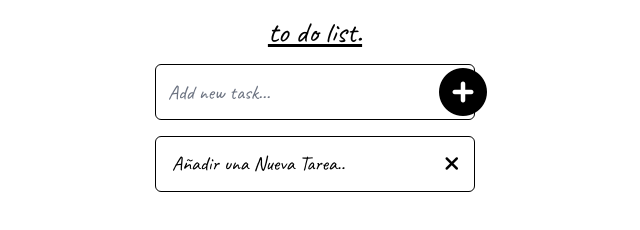
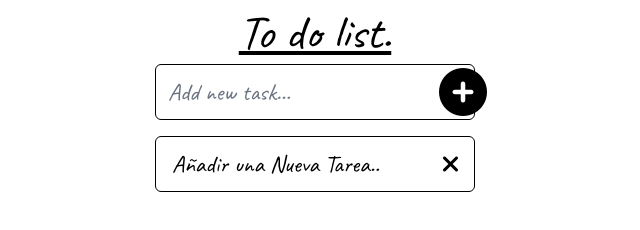
Before and after one commit to JeanLanma/to-do, a website: page index.html in a window 1280 px wide. Shown: the whole page, without its empty margins (325-965 px from the left). Drawn offline with Linux system fonts and the light colour scheme.

Commit message:
Fixed Font Size

```diff
--- a/index.html
+++ b/index.html
@@ -16,13 +16,13 @@
 <body>
 
     <header class="h-16 flex items-center justify-center">
-        <h1 class="text-3xl underline text-center">to do list.</h1>
+        <h1 class="text-5xl underline text-center">To do list.</h1>
     </header>
 
     <section>
         <article class="flex justify-center items-center w-full px-3">
             <div class="relative">
-                <input name="add_task" id="add_task" type="text" placeholder="Add new task..." class="border border-black rounded-md w-80 h-14 text-xl" onkeypress="listenEnter(event)">
+                <input name="add_task" id="add_task" type="text" placeholder="Add new task..." class="border border-black rounded-md w-80 h-14 text-2xl" onkeypress="listenEnter(event)">
                 <label for="add_task" class="text-5xl absolute -right-5 top-1 mr-2 hover:text-[#429DF5]" onclick="saveTask()"><i class="fa-solid fa-circle-plus"></i></label>
             </div>
         </article>
@@ -33,10 +33,10 @@
         <article class="my-2" onclick="setStatus(this)" data-status="0" data-task-id="null">
             <div class="mx-auto flex justify-between items-center w-80 h-14 px-4 border border-black rounded-md bg-[#FFFFFF] status hover:bg-[#E4F52A]/30">
                 <div class="flex">
-                    <div><p class="text-xl">Añadir una Nueva Tarea..</p></div>
+                    <div><p class="text-2xl">Añadir una Nueva Tarea..</p></div>
                 </div>
                 <div onclick="deleteTask(this)" class="cursor-pointer">
-                    <i class="fa-solid fa-xmark text-xl hover:text-[#F5635B]"></i>
+                    <i class="fa-solid fa-xmark text-2xl hover:text-[#F5635B]"></i>
                 </div>
             </div>
         </article>
@@ -157,10 +157,10 @@ const taskTemplate = (content, id, status = 0) => {
     <article class="my-2" onclick="setStatus(this)" data-status="${status}" data-task-id="${id}">
             <div class="mx-auto flex justify-between items-center w-80 h-14 px-4 border border-black rounded-md ${status == 0 ? 'bg-[#FFFFFF]' : 'bg-[#E4F52A]'} status hover:bg-[#E4F52A]/30">
                 <div class="flex">
-                    <div><p class="text-xl truncate w-60">${content}</p></div>
+                    <div><p class="text-2xl truncate w-60">${content}</p></div>
                 </div>
                 <div onclick="deleteTask(this)" class="cursor-pointer">
-                    <i class="fa-solid fa-xmark text-xl hover:text-[#F5635B]"></i>
+                    <i class="fa-solid fa-xmark text-2xl hover:text-[#F5635B]"></i>
                 </div>
             </div>
         </article>
```
Also changed, not shown: style.css.
